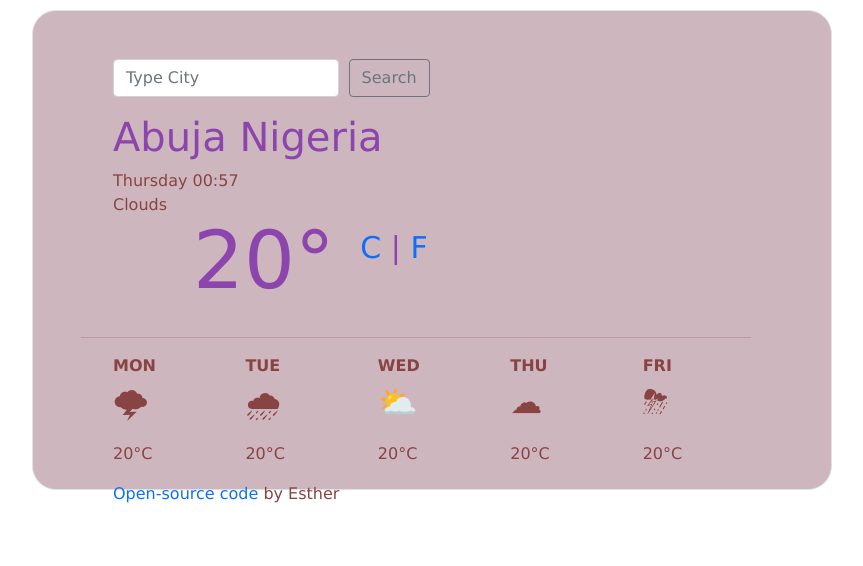
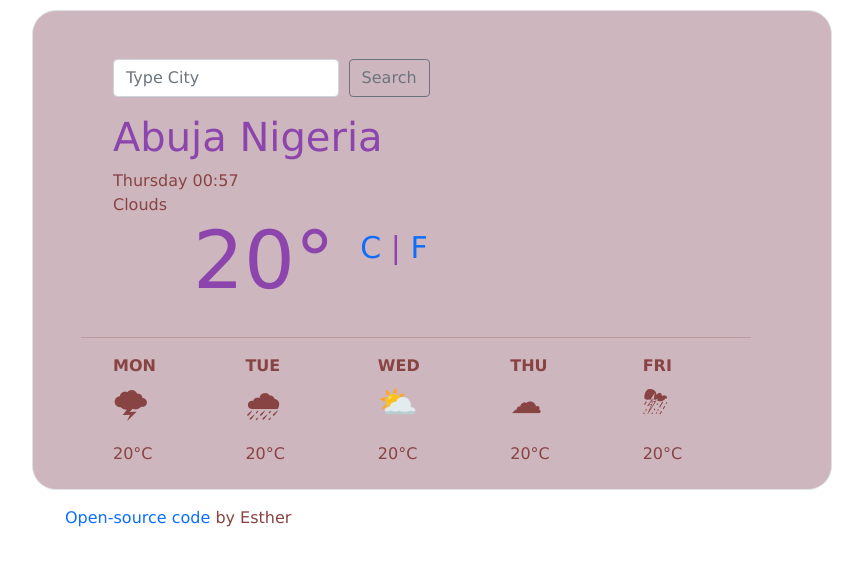
Before and after one commit to Hestia-Arc/Shecodes-Weather-App, a plain HTML site: page index.html in a window 1280 px wide. Shown: the whole page, without its empty margins (48-911 px from the left). Drawn offline with nearby package versions, Linux system fonts and the light colour scheme.

Commit message:
added magin to source

```diff
--- a/index.html
+++ b/index.html
@@ -63,7 +63,7 @@
             <p>20°C </p>
         </div>
     </div>
-    <p><a href="https://github.com/Hestia-Arc/Shecodes-Weather-App/tree/master">Open-source code</a> by Esther</p>
+    <p class="source"><a href="https://github.com/Hestia-Arc/Shecodes-Weather-App/tree/master">Open-source code</a> by Esther</p>
     </div>
 
     <script src="app.js"></script>
--- a/style.css
+++ b/style.css
@@ -45,3 +45,7 @@
   #button-Up {
     margin-left: 0.6em;
   }
+  .source {
+    margin-top: 1.5em;
+    margin-left: -3em;
+  }
```
